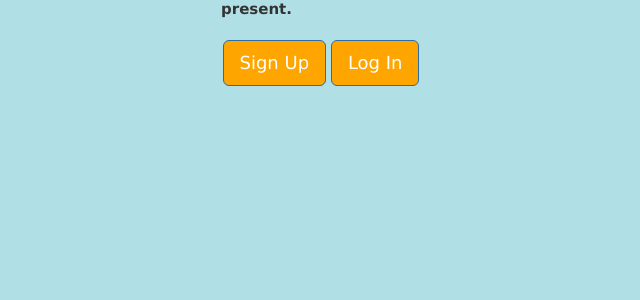
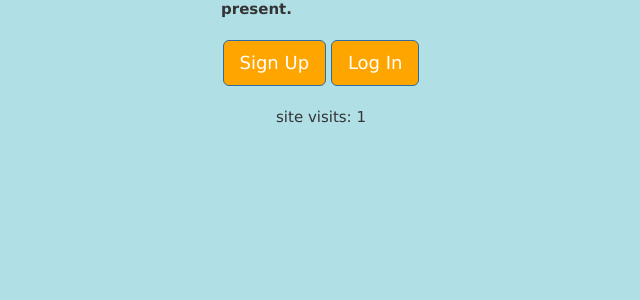
Before and after one commit to MKurugollu/RateMy, a Django app: page / in a window 1280 px wide. Shown: the part 470-770 px from the top of the page, without its empty margins (319-959 px from the left). Run offline with Django 3.2, Linux system fonts and the light colour scheme; data that the repository does not hold is empty; some libraries are stand-ins or nearby versions.

Commit message:
Added cookies

```diff
--- a/rateMy_project/ratemy/views.py
+++ b/rateMy_project/ratemy/views.py
@@ -8,13 +8,21 @@ from django.core.urlresolvers import reverse
 from django.db.models import Q
 from el_pagination.decorators import page_template
 from django.http import HttpResponseRedirect
+from datetime import datetime
 
 def landing(request):
+
     category_list = Category.objects.order_by('-followers')[:5]
     post_list = Post.objects.order_by('-likes')[:5]
-    context_dict = {'categories': category_list, 'posts': post_list}
+    visits = int(request.COOKIES.get('visits', '1'))
+    context_dict = {'categories': category_list, 'posts': post_list, 'visits': visits}
 
-    return render(request, 'ratemy/landing.html', context=context_dict) #second param is for the Directory of the hmtl template
+    # Obtain our Response object early so we can add cookie information.
+    response = render(request, 'ratemy/landing.html', context=context_dict) #second param is for the Directory of the hmtl template
+    # Call the helper function to handle the cookies
+    visitor_cookie_handler(request, response)
+    # Return response back to the user, updating any cookies that need changed.
+    return response
 
 
 def about(request):
@@ -38,6 +46,25 @@ def home(request, template = 'ratemy/home.html', extra_context=None):
     if extra_context is not None:
         context_dict.update(extra_context)
     return render(request, template, context_dict)
+
+def visitor_cookie_handler(request, response):
+    # Get the number of visits to the site.
+    # We use the COOKIES.get() function to obtain the visits cookie.
+    # If the cookie exists, the value returned is casted to an integer.
+    # If the cookie doesn't exist, then the default value of 1 is used.
+    visits = int(request.COOKIES.get('visits', '1'))
+    last_visit_cookie = request.COOKIES.get('last_visit', str(datetime.now()))
+    last_visit_time = datetime.strptime(last_visit_cookie[:-7],'%Y-%m-%d %H:%M:%S')
+    # If it's been more than a day since the last visit...
+    if (datetime.now() - last_visit_time).seconds > 60:
+        visits = visits + 1
+        # Update the last visit cookie now that we have updated the count
+        response.set_cookie('last_visit', str(datetime.now()))
+    else:
+        # Set the last visit cookie
+        response.set_cookie('last_visit', last_visit_cookie)
+    # Update/set the visits cookie
+    response.set_cookie('visits', visits)
 
 
 @login_required
--- a/rateMy_project/templates/ratemy/landing.html
+++ b/rateMy_project/templates/ratemy/landing.html
@@ -57,6 +57,7 @@
     {% endif %}
       </div>
     </div>
+      <p>site visits: {{ visits }}</p>
   </body>
 <script src="{% static 'js/landing.js' %}"></script>
 </html>
```
